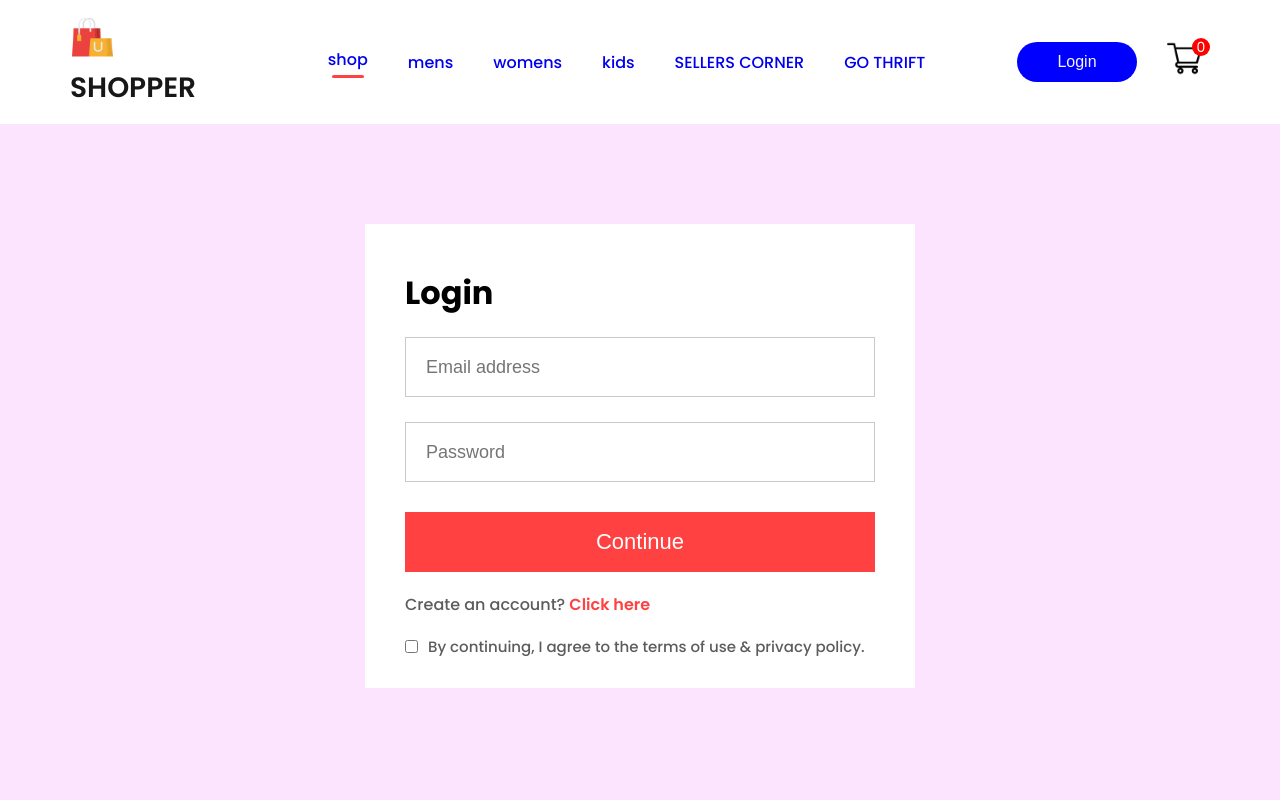
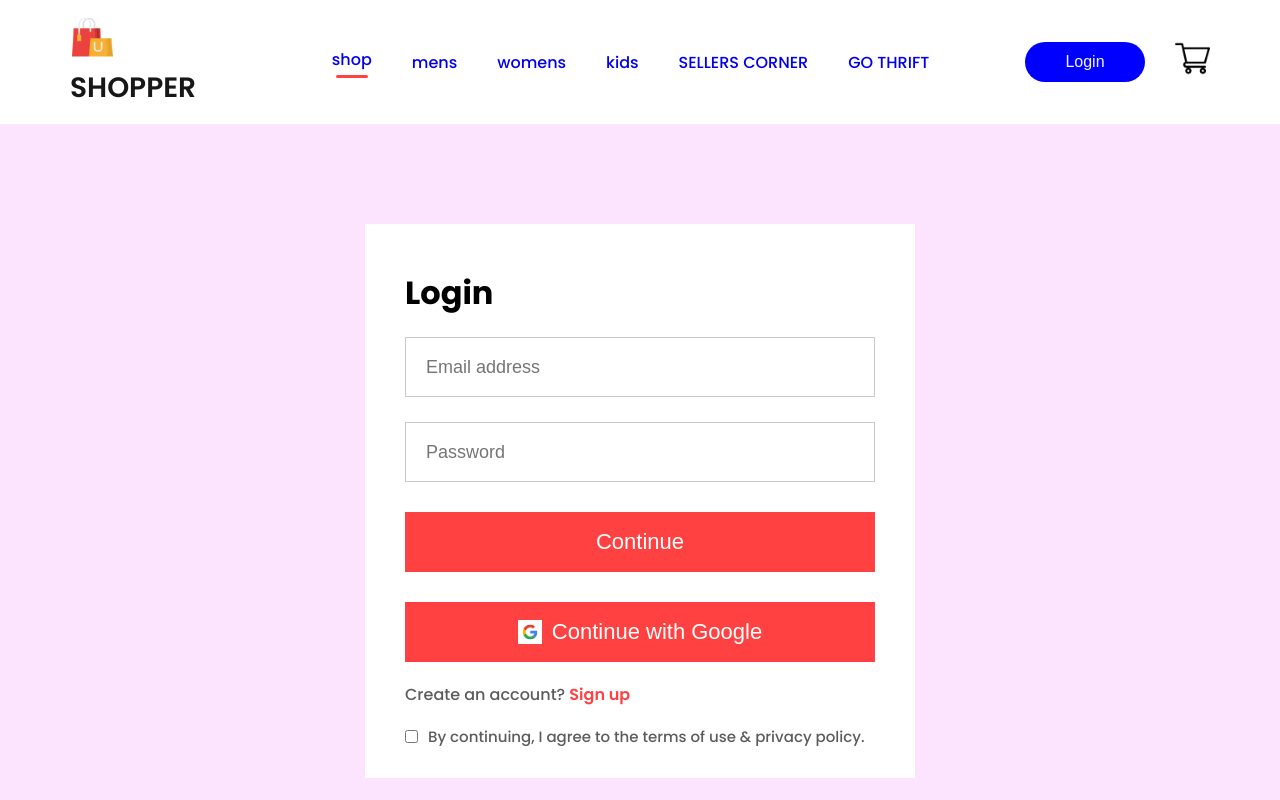
Before and after one commit to 4llaan/clothing-store, a React (Create React App) app in the folder frontend/: page /Login in a window 1280 px wide. Shown: the top 800 px of the page. Built offline with nearby package versions, Linux system fonts and the light colour scheme.

Commit message:
logut and login

```diff
--- a/frontend/src/components/Navbar/Navbar.jsx
+++ b/frontend/src/components/Navbar/Navbar.jsx
@@ -6,6 +6,12 @@ import { Link } from 'react-router-dom';
 
 const Navbar = () => {
   const [menu, setMenu] = useState('shop');
+
+  // Function to handle logout
+  const handleLogout = () => {
+    localStorage.removeItem('auth-token');  // Remove token from localStorage
+    window.location.replace("/");  // Redirect to landing page
+  };
 
   return (
     <div className='navbar'>
@@ -22,15 +28,18 @@ const Navbar = () => {
         <li onClick={() => setMenu('womens')}><Link to='/womens' style={{ textDecoration: 'none' }}>womens</Link> {menu === 'womens' && <hr />}</li>
         <li onClick={() => setMenu('kids')}><Link to='/kids' style={{ textDecoration: 'none' }}>kids</Link> {menu === 'kids' && <hr />}</li>
         <li onClick={() => setMenu('SELLERS CORNER')}><Link to='/sellerscorner' style={{ textDecoration: 'none' }}>SELLERS CORNER</Link> {menu === 'SELLERS CORNER' && <hr />}</li>
-        <li onClick={() => setMenu('GO THRIFT')}><Link to='/gothrift' style={{ textDecoration: 'none' }}>GO THRIFT</Link> {menu === 'GO THRIFT' && <hr />} </li>
+        <li onClick={() => setMenu('GO THRIFT')}><Link to='/gothrift' style={{ textDecoration: 'none' }}>GO THRIFT</Link> {menu === 'GO THRIFT' && <hr />}</li>
       </ul>
 
-      <div className='nav-login-cart'>
-        <Link to='/login'><button>Login</button></Link>
-        <Link to='/cart'>
-          <img src={cart_icon} alt='Cart Icon' />
-        </Link>
-        <div className='nav-cart-count'>0</div>
+      <div className="nav-login-cart">
+        {localStorage.getItem('auth-token') ? (
+          <button onClick={handleLogout}>Logout</button>
+        ) : (
+          <Link to='/login' style={{ textDecoration: 'none' }}>
+            <button>Login</button>
+          </Link>
+        )}
+        <Link to="/cart"><img src={cart_icon} alt="cart" /></Link>
       </div>
     </div>
   );
--- a/frontend/src/context/ShopContext.jsx
+++ b/frontend/src/context/ShopContext.jsx
@@ -4,6 +4,7 @@ import all_product from "../components/Assets/all_product.js";
 export const ShopContext = createContext(null); // Corrected createContext
 
 const ShopContextProvider = (props) => {
+
     const contextValue = { all_product }; // Renamed contextvalue to contextValue for consistency
     return (
         <ShopContext.Provider value={contextValue}>
--- a/frontend/src/pages/LoginSignup.jsx
+++ b/frontend/src/pages/LoginSignup.jsx
@@ -1,5 +1,7 @@
 import React, { useState } from "react";
 import "./CSS/LoginSignup.css";
+import googleIcon from "../components/Assets/google-icon.png"; // Import the local image
+
 
 const LoginSignup = () => {
   const [state, setState] = useState("Login");
@@ -8,6 +10,11 @@ const LoginSignup = () => {
   const changeHandler = (e) => {
     setFormData({ ...formData, [e.target.name]: e.target.value });
   };
+  const handleGoogleLogin = () => {
+    // Add Google login functionality here
+    console.log("Google login clicked");
+  };
+
 
   const login = async () => {
     try {
@@ -91,9 +98,17 @@ const LoginSignup = () => {
 
         <button onClick={() => (state === "Login" ? login() : signup())}>Continue</button>
 
+        <button className="loginsignup-google-btn" onClick={handleGoogleLogin}>
+          <img
+            src={googleIcon} // Use the local image here
+            alt="Google Icon"
+          />
+          Continue with Google
+        </button>
+
         {state === "Login" ? (
           <p className="loginsignup-login">
-            Create an account? <span onClick={() => setState("Sign Up")}>Click here</span>
+            Create an account? <span onClick={() => setState("Sign Up")}>Sign up</span>
           </p>
         ) : (
           <p className="loginsignup-login">
```
